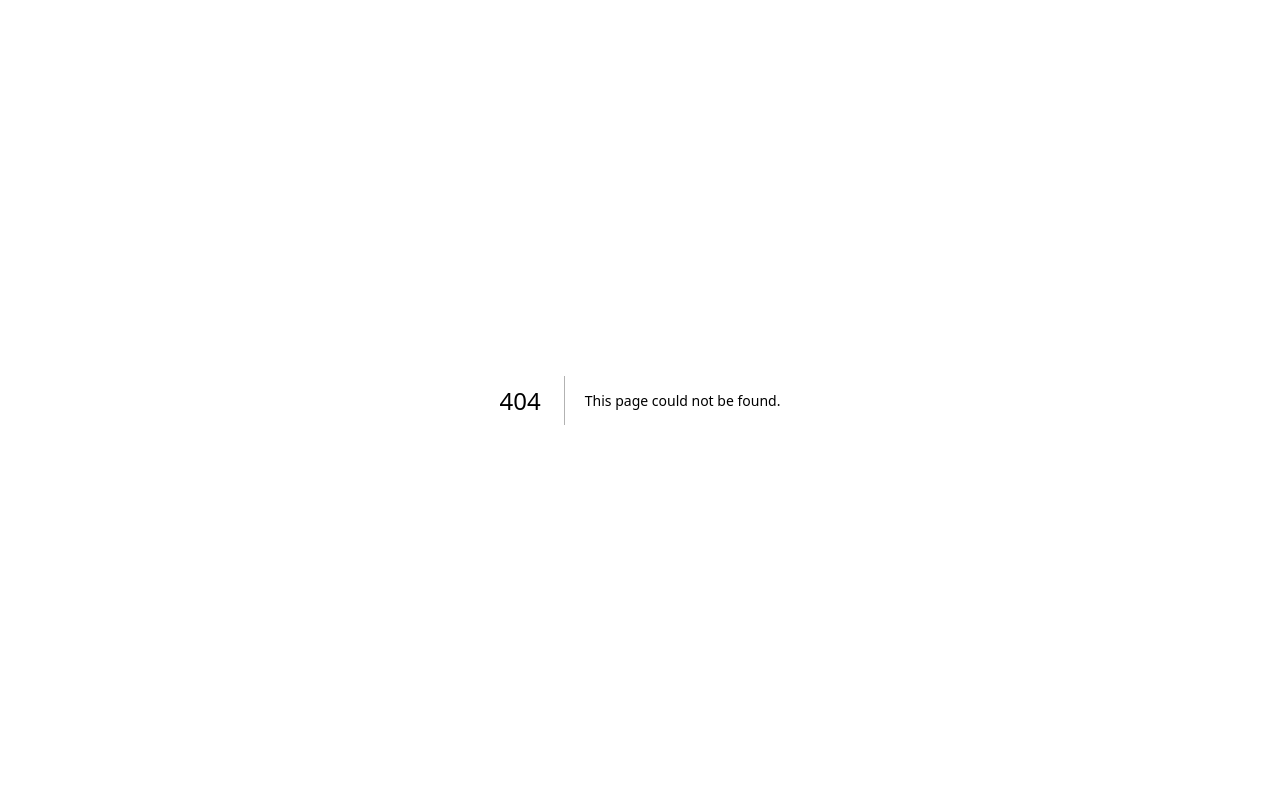
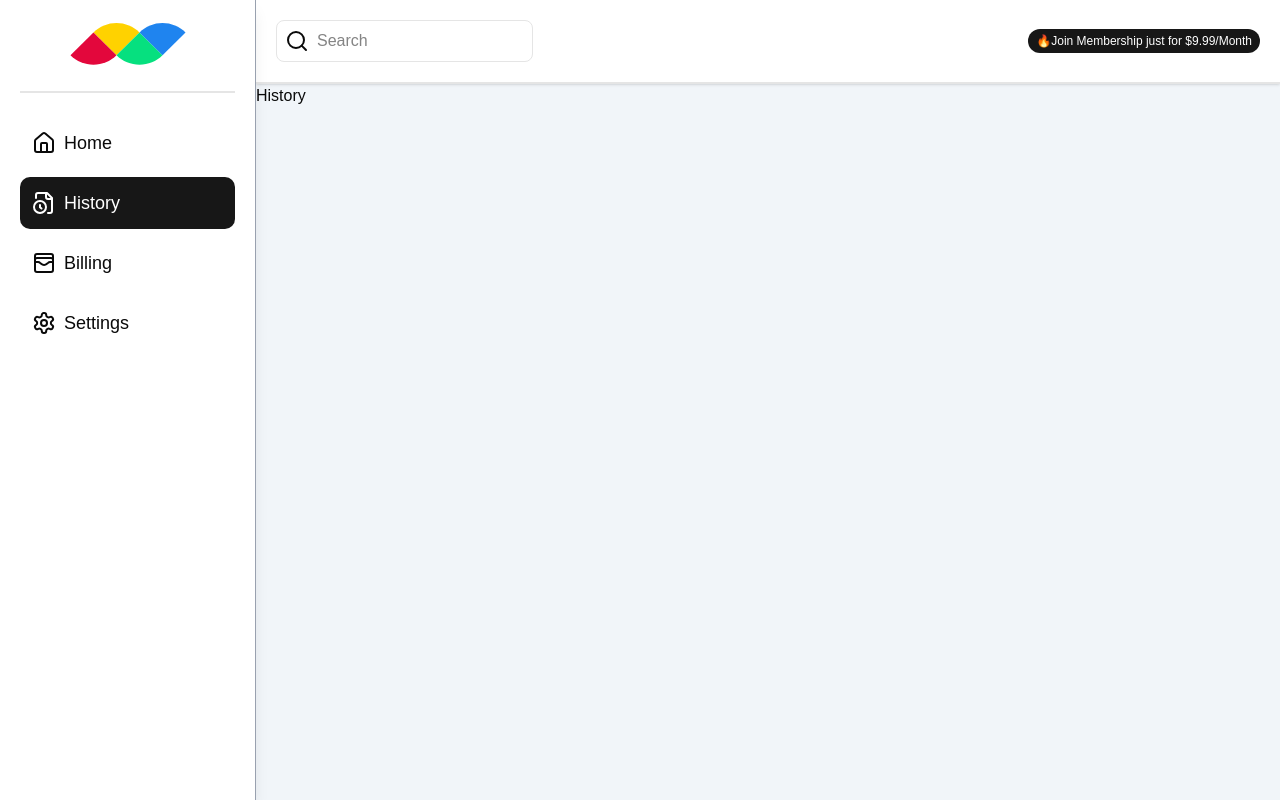
Before and after one commit to Captdeepak-9153/ai-content-generator, a Next.js app: page /dashboard/history in a window 1280 px wide. Before the commit this address had no page. Built offline with nearby package versions, Linux system fonts and the light colour scheme; a web font is replaced by a local one.

Commit message:
added history page and make navbar clickable and it should redirect the user to designated and written destination

```diff
--- a/app/dashboard/_components/SideNav.tsx
+++ b/app/dashboard/_components/SideNav.tsx
@@ -3,6 +3,7 @@ import React, { use, useEffect } from 'react'
 import Image from 'next/image'
 import { FileClock, Home, Settings, Wallet, WalletCards } from 'lucide-react'
 import { usePathname } from 'next/navigation'
+import Link from 'next/link'
 // import UsageTrack from './UsageTrack'
 
 function SideNav() {
@@ -29,7 +30,7 @@ function SideNav() {
     },
   ]
 
-  const path =usePathname();
+  const path = usePathname();
   useEffect(() => {
     console.log(path)
   }, []);
@@ -45,12 +46,14 @@ function SideNav() {
       <hr className='my-6 border' />
       <div className='mt-3'>
         {MenuList.map((menu, index) => (
-          <div key={index} className={`flex gap-2 mb-2 p-3 hover:bg-cyan-500 hover:text-black rounded-lg cursor-pointer items-center
-            ${path === menu.path && 'bg-primary text-white'}`
-          }>
-            <menu.icon className='h-6 w-6'/>
-            <h2 className='text-lg'>{menu.name}</h2>
-          </div>
+          <Link href={menu.path} key={index}>
+            <div className={`flex gap-2 mb-2 p-3 hover:bg-cyan-500 hover:text-black rounded-lg cursor-pointer items-center
+              ${path === menu.path && 'bg-primary text-white'}`}
+            >
+              <menu.icon className='h-6 w-6'/>
+              <h2 className='text-lg'>{menu.name}</h2>
+            </div>
+          </Link>
         ))}
       </div>
       <div className='absolute bottom-15 left-0 w-full'>
--- /dev/null
+++ b/app/dashboard/history/page.tsx
@@ -0,0 +1,9 @@
+import React from 'react'
+
+function page() {
+  return (
+    <div>History</div>
+  )
+}
+
+export default page
```
